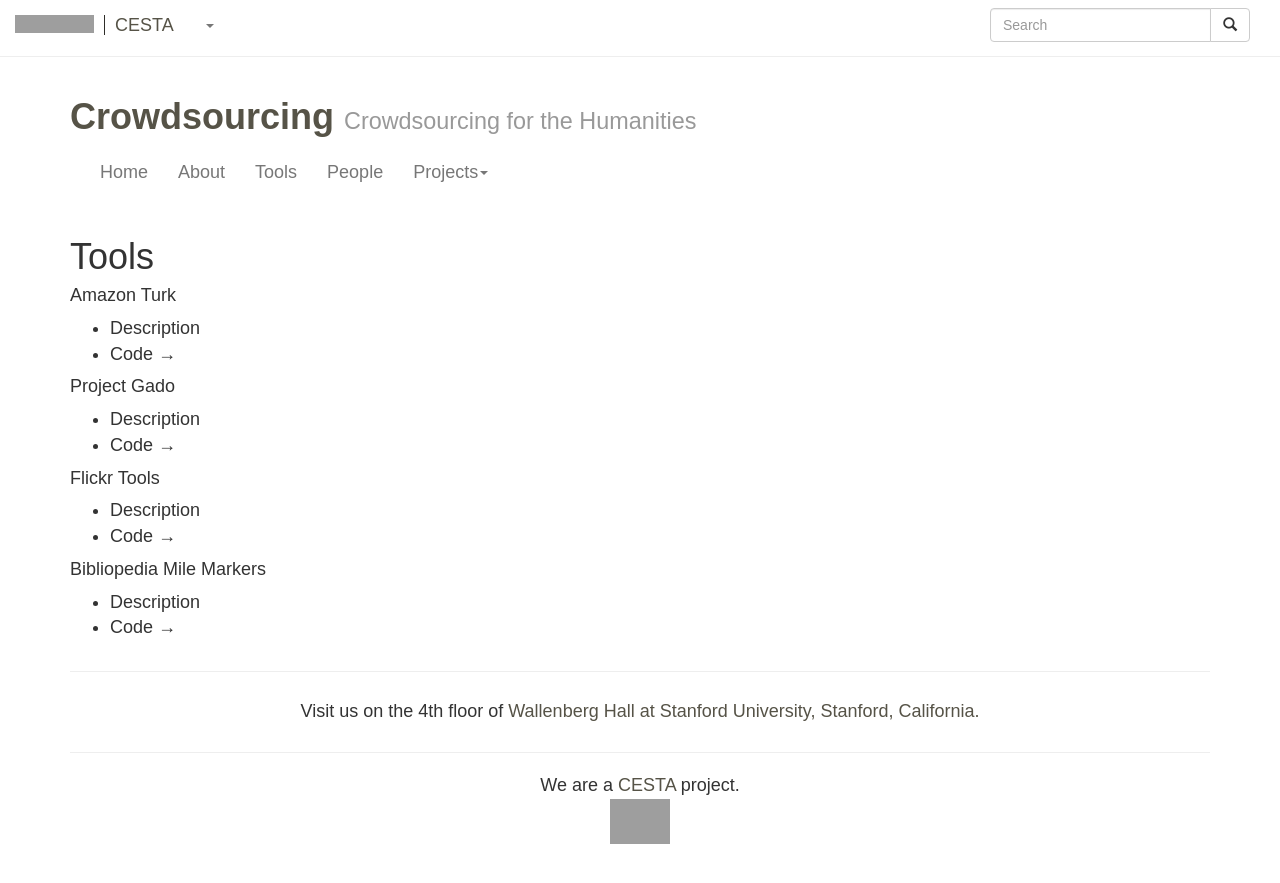
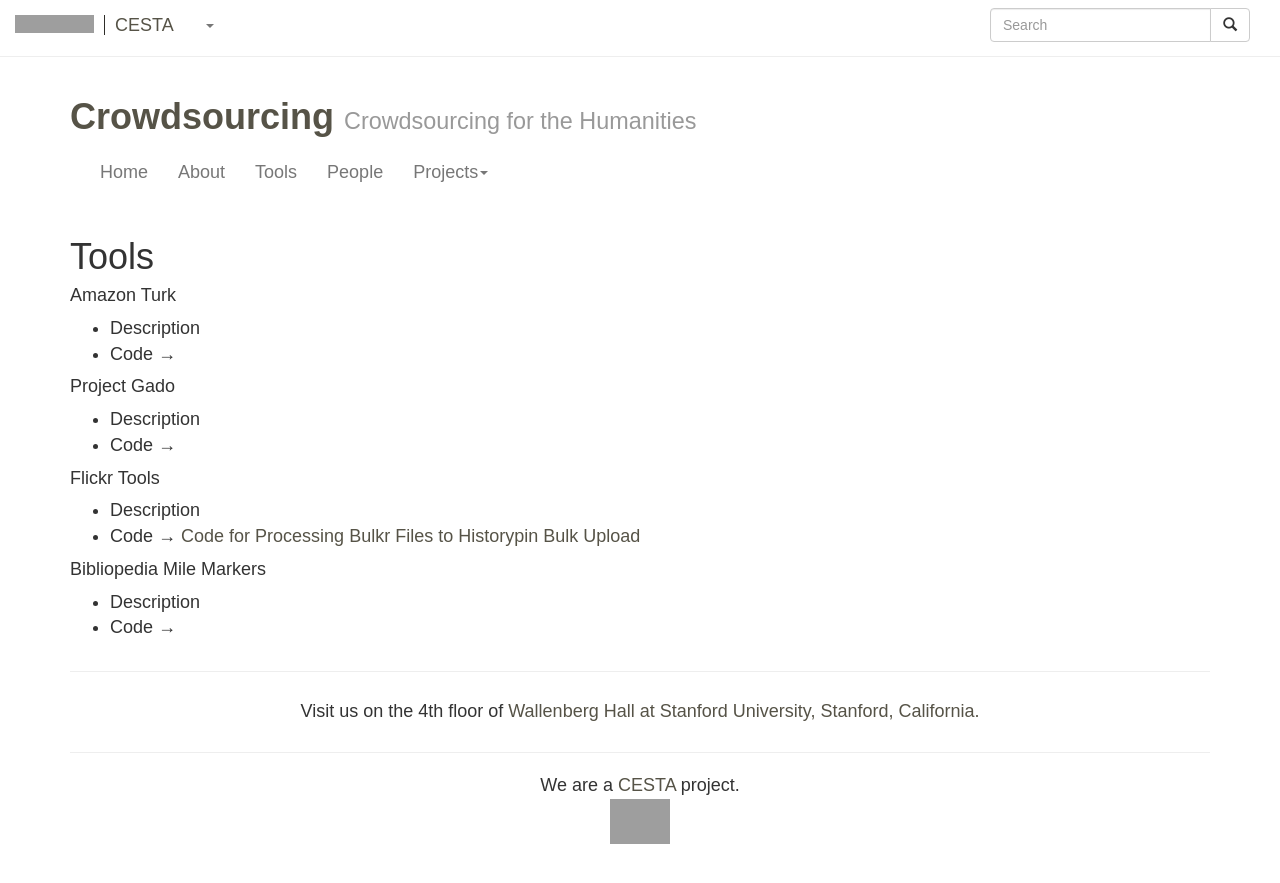
Before and after one commit to cestastanford/crowdsourcing, a Jekyll site: the page built from tools/index.md, in a window 1280 px wide. Shown: the top 883 px of the page. Built offline with Jekyll 4.4.1, drawn with Linux system fonts in a browser that asks for light colours; nearby versions of some CDN libraries; some web fonts are replaced; Markdown is read by kramdown in place of the engine named in the settings; grey boxes are pictures that could not be loaded.

Commit message:
Update index.md
Added linke to Bulkr Python Parser

```diff
--- a/tools/index.md
+++ b/tools/index.md
@@ -17,7 +17,7 @@ image:
 #### Flickr Tools
 
 * Description
-* Code →
+* Code → [Code for Processing Bulkr Files to Historypin Bulk Upload](/files/GenBulkerParser.py)
 
 #### Bibliopedia Mile Markers
 
```
